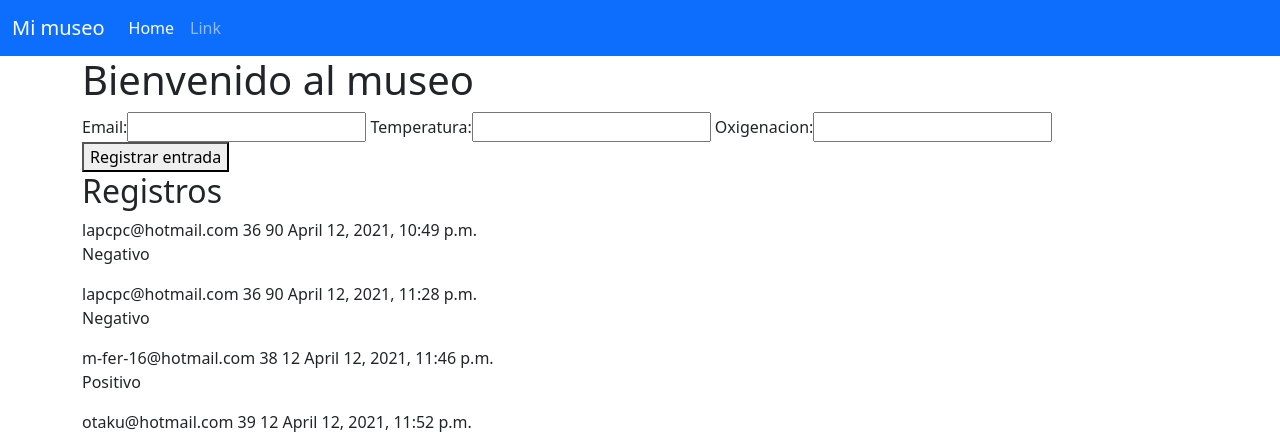
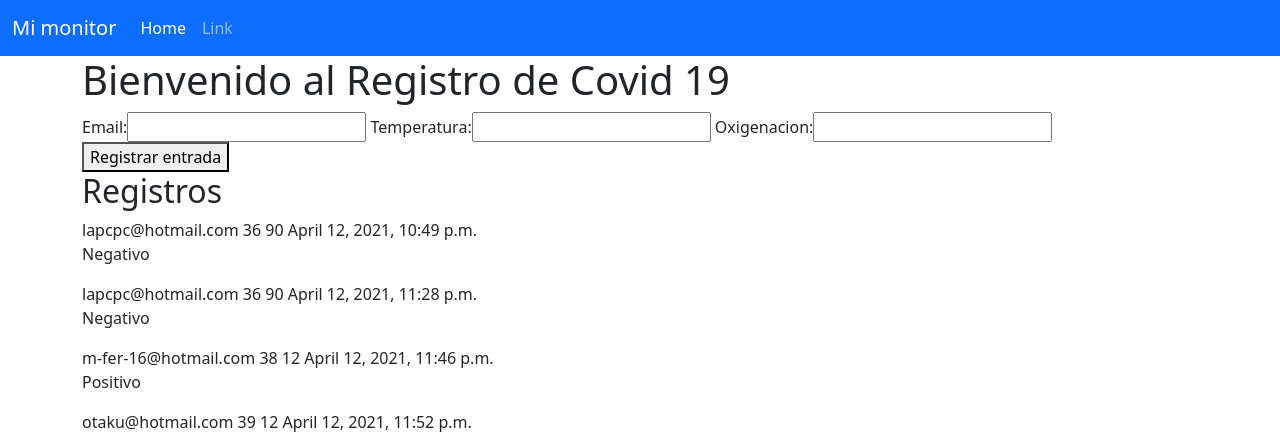
Before and after one commit to lapcpc/exame2, a Django app: page / in a window 1280 px wide. Shown: the top 432 px of the page. Run offline with Django 3.2, Linux system fonts and the light colour scheme; data comes from the database, SQL or seed files in the repository.

Commit message:
Cambio del titulo

```diff
--- a/vista1/templates/base.html
+++ b/vista1/templates/base.html
@@ -12,7 +12,7 @@
 <body>
     <nav class="navbar navbar-expand-lg navbar-dark bg-primary">
         <div class="container-fluid">
-          <a class="navbar-brand" href="{% url 'index' %}">Mi museo</a>
+          <a class="navbar-brand" href="{% url 'index' %}">Mi monitor</a>
           <button class="navbar-toggler" type="button" data-bs-toggle="collapse" data-bs-target="#navbarSupportedContent" aria-controls="navbarSupportedContent" aria-expanded="false" aria-label="Toggle navigation">
             <span class="navbar-toggler-icon"></span>
           </button>
--- a/vista1/templates/index.html
+++ b/vista1/templates/index.html
@@ -2,7 +2,7 @@
 {% extends "base.html" %}
 
 {% block content %}
-<h1>Bienvenido al museo</h1>
+<h1>Bienvenido al Registro de Covid 19</h1>
 
 <form method="post">
     {% csrf_token %}
```
